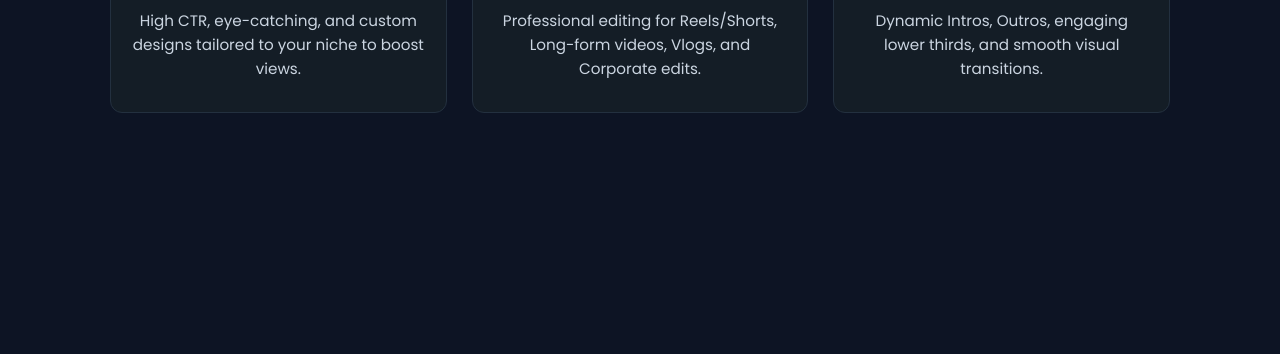
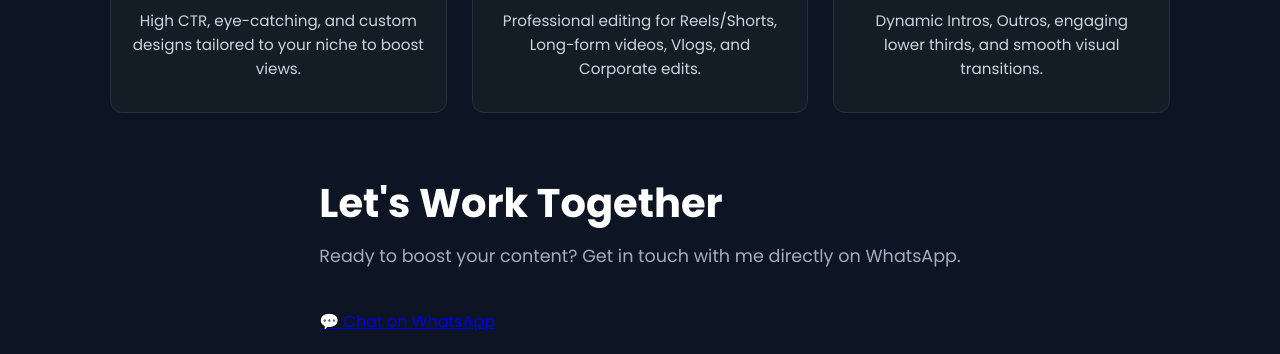
Before and after one commit to yuvraajs796-art/my-studio, a plain HTML site: page index.html in a window 1280 px wide. Shown: the part 626-980 px from the top of the page. Before the commit the page ends 819 px from the top, so only its background shows below. Drawn offline with Linux system fonts and the light colour scheme.

Commit message:
Update index.html

```diff
--- a/index.html
+++ b/index.html
@@ -164,6 +164,19 @@
             }
         }
     </style>
+    <section id="contact" class="contact-section">
+        <div class="container">
+            <h2 class="section-title">Let's Work Together</h2>
+            <p class="section-subtitle">Ready to boost your content? Get in touch with me directly on WhatsApp.</p>
+
+            <a href="https://wa.me/919007555840?text=Hi,%20I%20want%20to%20discuss%20a%20project!" class="whatsapp-btn" target="_blank">
+                💬 Chat on WhatsApp
+            </a>
+        </div>
+    </section>
 
 </body>
 </html>
+
+</body>
+</html>
```
